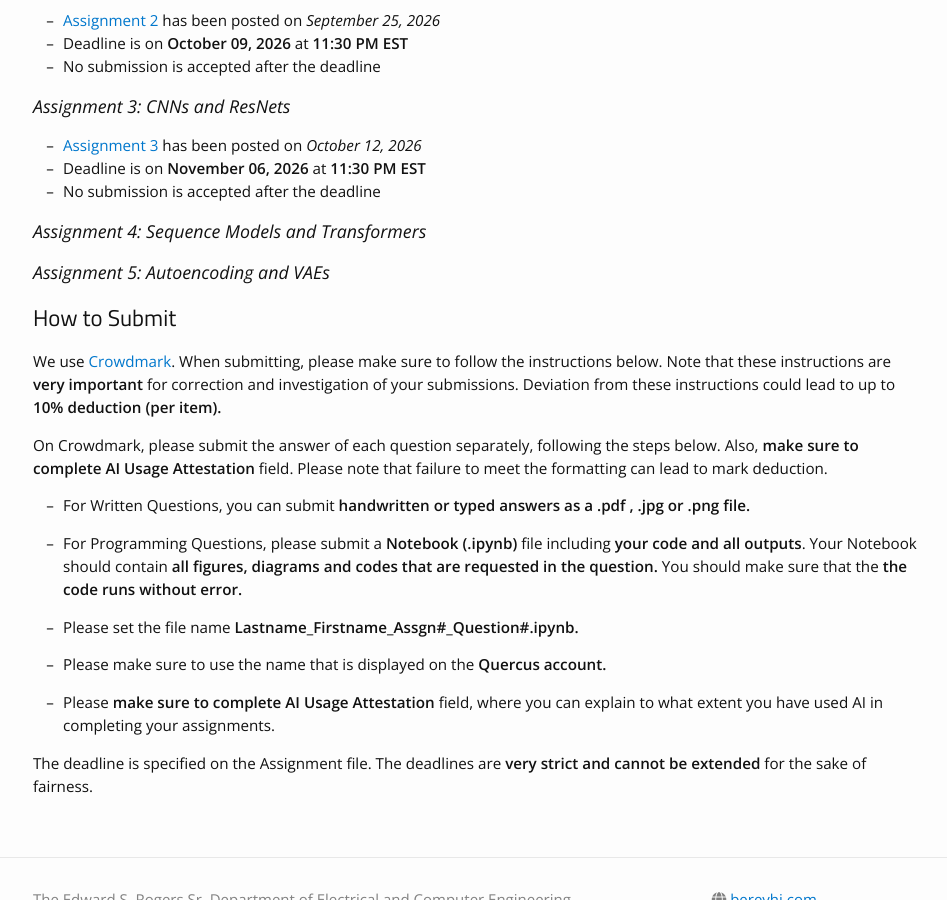
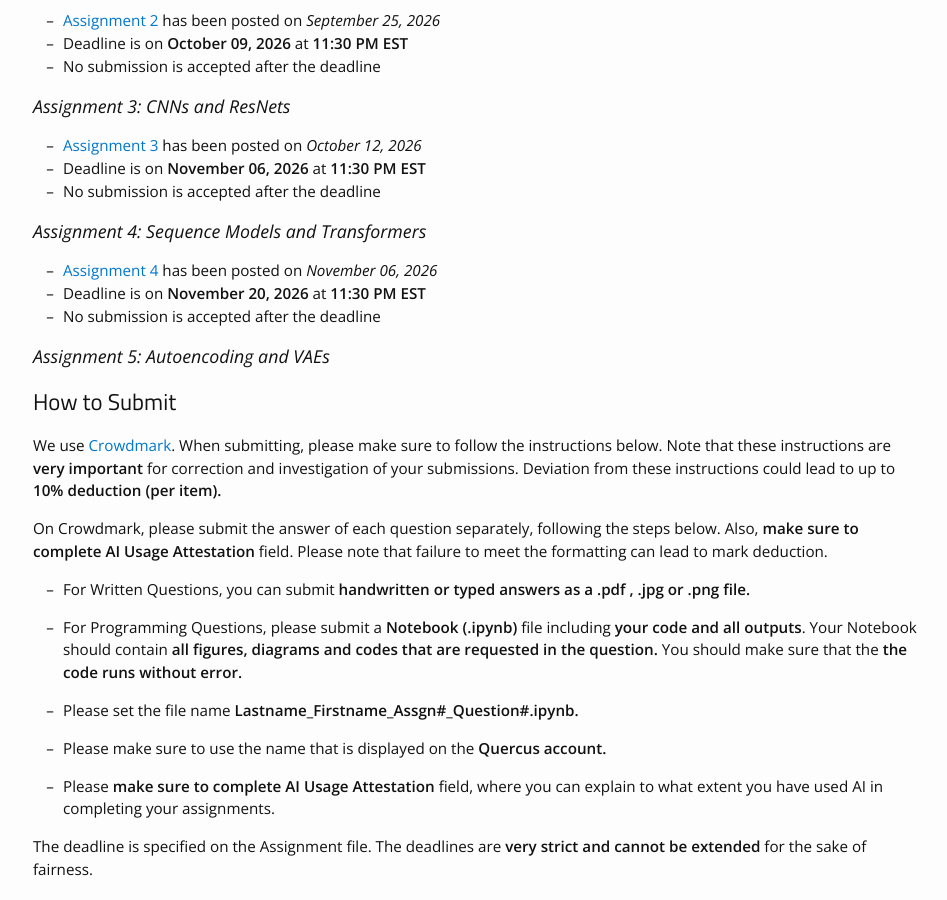
Before and after one commit to bereyhi-courses/dl-utoronto, a Jekyll site: the page built from assignments.md, in a window 1280 px wide and 900 px high, scrolled down 1025 px. Shown: the whole window, without its empty margins (162-1109 px from the left). Built offline with Jekyll 4.4.1, drawn with Linux system fonts in a browser that asks for light colours; nearby versions of some CDN libraries.

Commit message:
L9 added

```diff
--- a/assignments.md
+++ b/assignments.md
@@ -36,9 +36,9 @@ As mentioned in the main page, the course will consists of 5 assignment sets. Ea
 - No submission is accepted after the deadline
 
 ### Assignment 4: Sequence Models and Transformers
-<!-- - [Assignment 4]({{site.baseurl}}/assignments/05_assignment4) has been posted on _March 13, 2026_
-- Deadline is on __March 27, 2026__ at __11:59 PM EST__
-- No submission is accepted after the deadline -->
+- [Assignment 4]({{site.baseurl}}/assignments/04_assignment4) has been posted on _November 06, 2026_
+- Deadline is on __November 20, 2026__ at __11:30 PM EST__
+- No submission is accepted after the deadline
 
 ### Assignment 5: Autoencoding and VAEs
 <!-- - [Assignment 5]({{site.baseurl}}/assignments/05_assignment4) has been posted on _March 13, 2026_
```
Also changed, not shown: _assignments/04_assignment4.md (+1 -1 lines).
